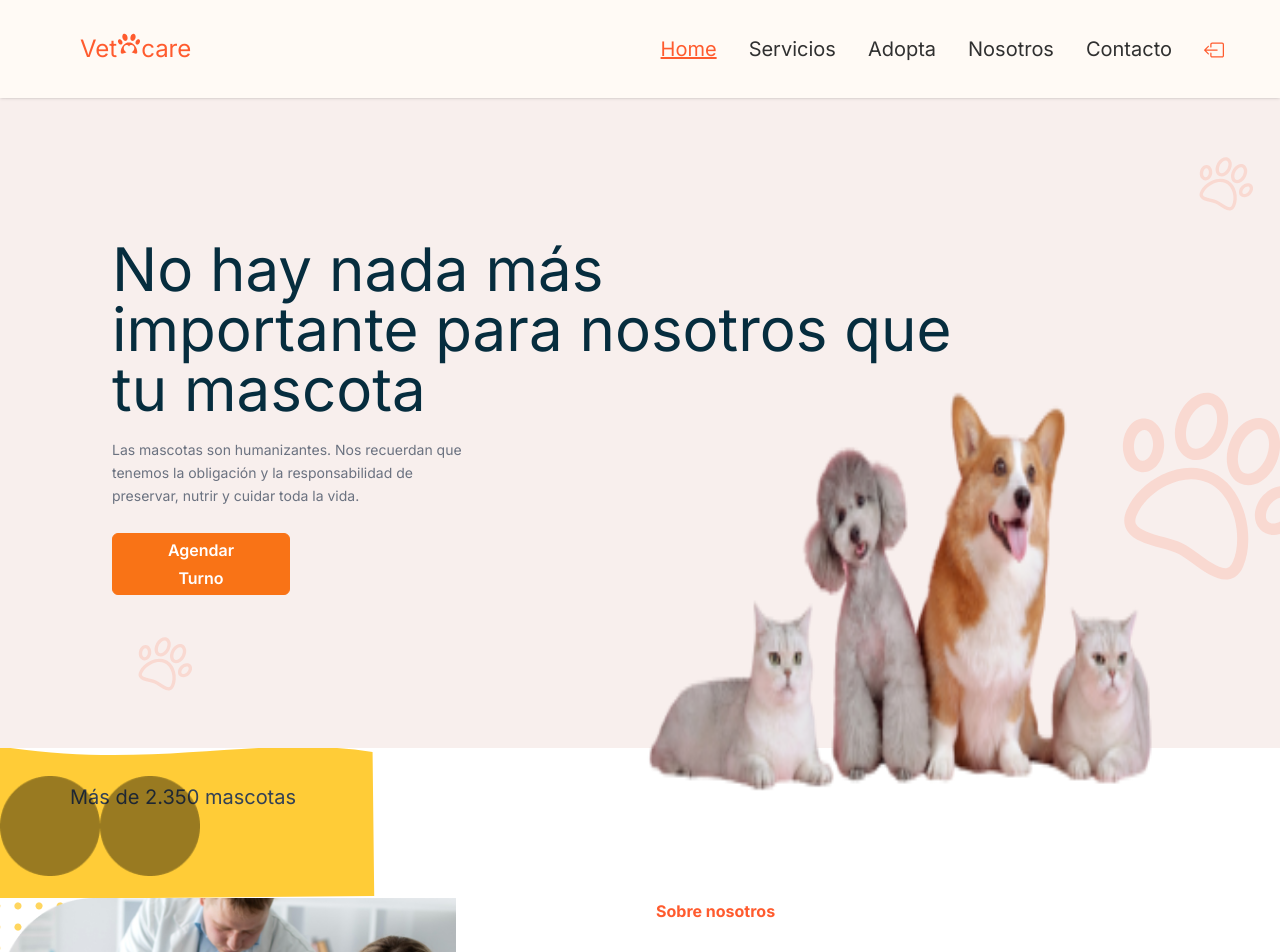
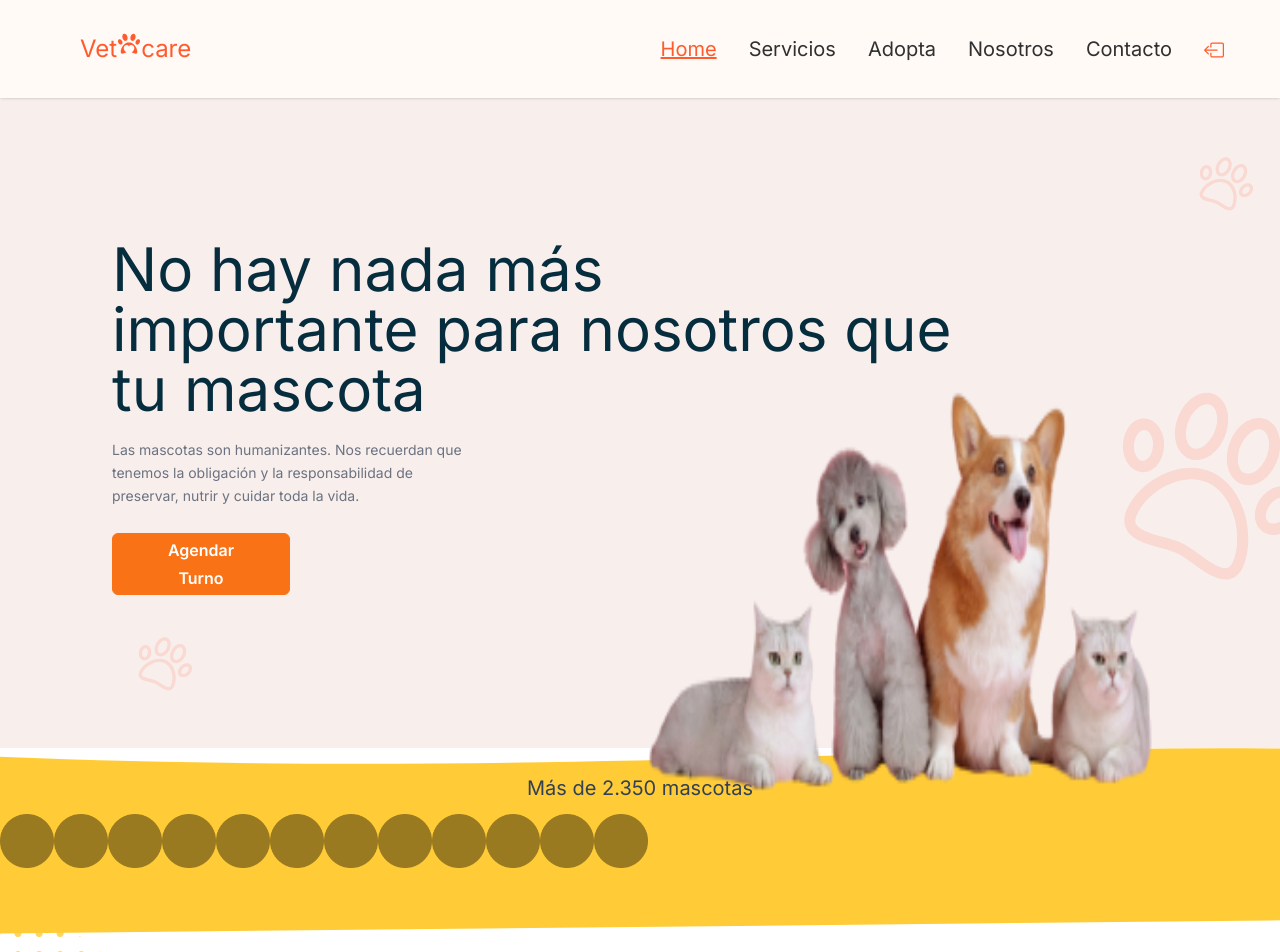
Before and after one commit to spimentel1201/s11-03-t-node-react, a Next.js app in the folder frontend/: page / in a window 1280 px wide. Shown: the top 952 px of the page. Built offline with nearby package versions, Linux system fonts and the light colour scheme.

Commit message:
feat-added logic nav and background svg mascotas

```diff
--- a/frontend/app/home/dropDownWithLogin.tsx
+++ b/frontend/app/home/dropDownWithLogin.tsx
@@ -1,7 +1,17 @@
+"use client "
 import Link from "next/link";
 import { Profile } from "./icons";
+import { useRouter } from "next/navigation";
 
-export default function DropDownWithLogin() {
+export default function DropDownWithLogin(){
+
+const router = useRouter()
+
+  const handleClick = () => {
+    localStorage.removeItem("token")
+
+    router.refresh()
+  }
   return (
     <>
       <div className="dropdown dropdown-end">
@@ -18,8 +28,8 @@ export default function DropDownWithLogin() {
           <li>
             <Link href={"#"}>Historial de turnos</Link>
           </li>
-          <li>
-            <Link href={"#"}>Cerrar sesion</Link>
+          <li >
+            <Link href={"#"} onClick={handleClick}>Cerrar sesion</Link>
           </li>
         </ul>
       </div>
--- a/frontend/app/home/mascotas/backgroundImage.tsx
+++ /dev/null
@@ -1,43 +0,0 @@
-import Image from "next/image";
-import BackgroundCarousel from "../../assets/BackgroundCarousel.svg";
-import petImage from "../../assets/petImage.png";
-
-export function BackgroundImage() {
-  return (
-    <div className="relative w-[520px] h-[150px]">
-    {/* Background Image */}
-    <Image
-      src={BackgroundCarousel}
-      alt="BackgroundCarousel"
-      fill
-      objectFit="cover"
-
-      className=" absolute inset-0 z-10"
-    />
-  <div className=" text-slate-700 text-xl font-normal
-  font-['Secular One'] relative z-20 left-[70px] top-[35px]">Más de 2.350 mascotas</div>
-    <div className="carousel rounded-box relative z-20 ">
-      <div className="carousel-item">
-        <Image
-          width={100}
-          height={100}
-          src={petImage}
-          objectFit="cover"
-          objectPosition="center"
-          alt="pet"
-        />
-      </div>
-      <div className="carousel-item">
-        <Image
-          width={100}
-          height={100}
-          src={petImage}
-          objectFit="cover"
-          objectPosition="center"
-          alt="pet"
-        />
-      </div>
-    </div>
-  </div>
-  );
-}
--- a/frontend/app/home/mascotas/mascotas.tsx
+++ b/frontend/app/home/mascotas/mascotas.tsx
@@ -1,25 +1,139 @@
 import Image from "next/image";
-import { BackgroundCarouselMd } from "../icons";
 import petImage from "../../assets/petImage.png";
-import {BackgroundImage} from "./backgroundImage";
-
 
 export default function Mascotas() {
-
   return (
-    // <section className="">
-    <>
-      <BackgroundImage />
-      </>
-          /* <div className="carousel rounded-box">
+    <section className="bg-background h-[149px] md:h-[186px] bg-cover mb-[76px] ">
+      <div className="flex flex-col ">
+        <div
+          className=" text-slate-700 text-xl font-normal
+ font-['Secular One'] text-center mt-[26px] mb-3"
+        >
+          Más de 2.350 mascotas
+        </div>
+        <div className="carousel rounded-box ">
           <div className="carousel-item">
-            <Image width={100} height={100} src={petImage} objectFit="cover" objectPosition="center" alt="pet" />
+            <Image
+              width={54}
+              height={54}
+              src={petImage}
+              objectFit="cover"
+              objectPosition="center"
+              alt="pet"
+            />
           </div>
           <div className="carousel-item">
-            <Image width={100} height={100} src={petImage} objectFit="cover" objectPosition="center" alt="pet" />
+            <Image
+              width={54}
+              height={54}
+              src={petImage}
+              objectFit="cover"
+              objectPosition="center"
+              alt="pet"
+            />
           </div>
-        </div>   */
-    // </section>
-
+          <div className="carousel-item">
+            <Image
+              width={54}
+              height={54}
+              src={petImage}
+              objectFit="cover"
+              objectPosition="center"
+              alt="pet"
+            />
+          </div>
+          <div className="carousel-item">
+            <Image
+              width={54}
+              height={54}
+              src={petImage}
+              objectFit="cover"
+              objectPosition="center"
+              alt="pet"
+            />
+          </div>
+          <div className="carousel-item">
+            <Image
+              width={54}
+              height={54}
+              src={petImage}
+              objectFit="cover"
+              objectPosition="center"
+              alt="pet"
+            />
+          </div>
+          <div className="carousel-item">
+            <Image
+              width={54}
+              height={54}
+              src={petImage}
+              objectFit="cover"
+              objectPosition="center"
+              alt="pet"
+            />
+          </div>
+          <div className="carousel-item">
+            <Image
+              width={54}
+              height={54}
+              src={petImage}
+              objectFit="cover"
+              objectPosition="center"
+              alt="pet"
+            />
+          </div>
+          <div className="carousel-item">
+            <Image
+              width={54}
+              height={54}
+              src={petImage}
+              objectFit="cover"
+              objectPosition="center"
+              alt="pet"
+            />
+          </div>
+          <div className="carousel-item">
+            <Image
+              width={54}
+              height={54}
+              src={petImage}
+              objectFit="cover"
+              objectPosition="center"
+              alt="pet"
+            />
+          </div>
+          <div className="carousel-item">
+            <Image
+              width={54}
+              height={54}
+              src={petImage}
+              objectFit="cover"
+              objectPosition="center"
+              alt="pet"
+            />
+          </div>
+          <div className="carousel-item">
+            <Image
+              width={54}
+              height={54}
+              src={petImage}
+              objectFit="cover"
+              objectPosition="center"
+              alt="pet"
+            />
+          </div>
+          <div className="carousel-item">
+            <Image
+              width={54}
+              height={54}
+              src={petImage}
+              objectFit="cover"
+              objectPosition="center"
+              alt="pet"
+            />
+          </div>
+        </div>
+      </div>
+    </section>
   );
 }
--- a/frontend/app/home/navBarLogic.tsx
+++ b/frontend/app/home/navBarLogic.tsx
@@ -25,7 +25,6 @@ export default function navBarLogic() {
         <li className="mx-4 my-6 md:my-0 md:pt-2 link">
           {!token ? <DropDownWithOutLogin /> :
           <DropDownWithLogin /> }
-
         </li>
     </ul>
   );
--- a/frontend/app/login/page.js
+++ b/frontend/app/login/page.js
@@ -7,6 +7,9 @@ import FooterAuth from '../components/auth/footerAuth'
 import InputAuth from '../components/auth/inputAuth'
 import Link from 'next/link'
 import useErrors from './useErrors'
+import { useRouter } from 'next/navigation'
+
+
 
 
 const notifyOk = (msg) => toast.success(msg)
@@ -16,6 +19,7 @@ const Login = () => {
   const [email, setEmail] = useState('jhondoe@gmail.com')
   const [password, setPassword] = useState('Password123$')
   const [token, setToken] = useState(null)
+  const router = useRouter()
 
   const { errors, setErrors, errorRef, validarEmail, validarPassword } =
     useErrors()
@@ -43,6 +47,9 @@ const Login = () => {
       if (response?.status === 200) {
         notifyOk('Login Exitoso')
         saveTokenAndResetData(response.data.data.token)
+        router.push('/')
+
+        router.refresh()
       } else {
         notifyError('Las credenciales son incorrectas')
         setErrors('')
--- a/frontend/tailwind.config.js
+++ b/frontend/tailwind.config.js
@@ -30,7 +30,11 @@ module.exports = {
     ],
   },
   theme: {
-    extend: {},
+    extend: {
+      backgroundImage:(theme) =>({
+        "background": "url('/BackgroundCarousel.svg')",
+      })
+    },
   },
   plugins: [require('daisyui')],
 }
```
Also changed, not shown: frontend/app/home/icons.tsx (+0 -6 lines), frontend/app/assets/BackgroundCarousel.svg (deleted), frontend/public/BackgroundCarousel.svg (added).
